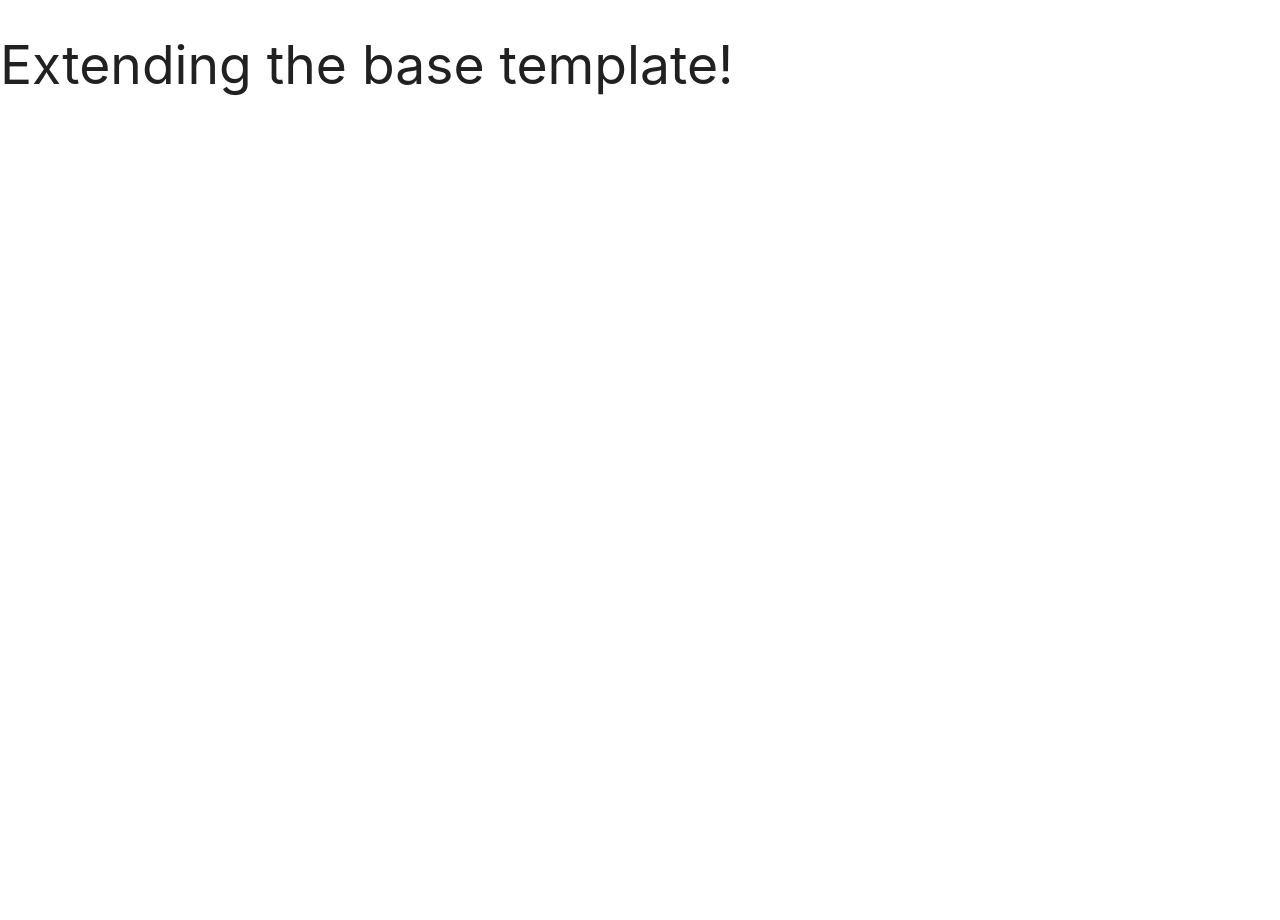
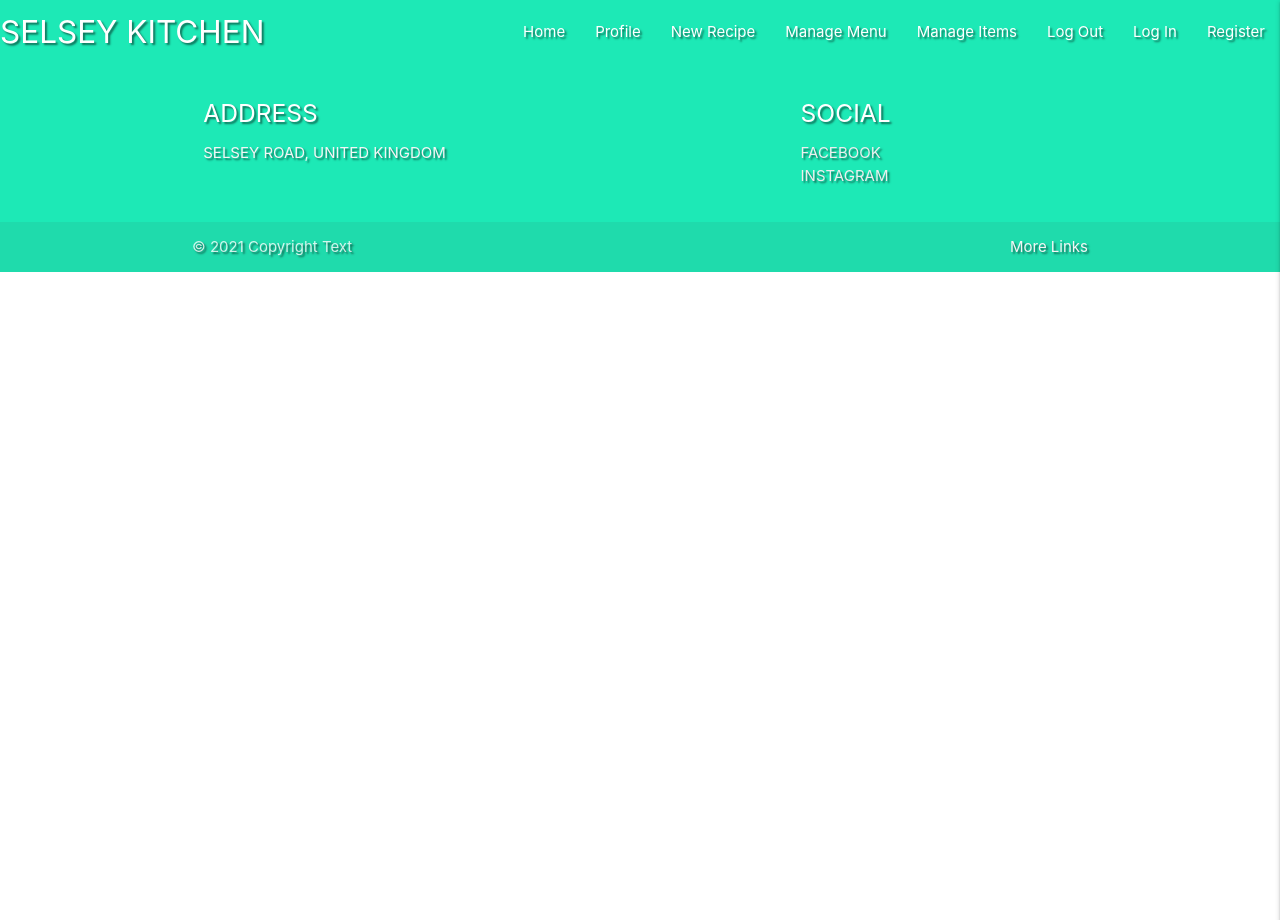
Before and after one commit to Code-Institute-Submissions/RoVsEk23-selsey_kitchen, a Flask app: page / in a window 1280 px wide. Run offline with Flask 2, Linux system fonts and the light colour scheme; data that the repository does not hold is empty; some libraries are stand-ins or nearby versions.

Commit message:
Added Materialize Navbar, Footer and Side navbar

```diff
--- a/static/css/style.css
+++ b/static/css/style.css
@@ -0,0 +1,13 @@
+.text-shadow {
+    text-shadow: 2px 2px 2px rgba(0, 0, 0, 0.5);
+}
+
+body {
+    display: flex;
+    min-height: 100vh;
+    flex-direction: column;
+}
+
+main {
+    flex: 1 0 auto;
+}
--- a/static/js/script.js
+++ b/static/js/script.js
@@ -0,0 +1,22 @@
+/*
+    jQuery for MaterializeCSS initialization
+*/
+
+$(document).ready(function () {
+    $(".sidenav").sidenav({
+        edge: "right"
+    });
+});
+
+
+
+
+
+/*
+    vanilla JavaScript for MaterializeCSS initialization
+*/
+
+// document.addEventListener('DOMContentLoaded', function () {
+//     let sidenavs = document.querySelectorAll(".sidenav");
+//     let sidenavsInstance = M.Sidenav.init(sidenavs, {edge: "right"});
+// });
--- a/templates/base.html
+++ b/templates/base.html
@@ -14,6 +14,40 @@
     {% endblock %}
     <title>Selsey Kitchen</title>
 </head>
+<header>
+    <!-- top navbar -->
+    <nav class="nav-extended text-shadow teal accent-3">
+        <div class="nav-wrapper">
+            <a href="#!" class="brand-logo">SELSEY KITCHEN</a>
+            <a href="#" data-target="mobile-demo" class="sidenav-trigger right"><i class="fas fa-bars"></i></a>
+            <ul class="right hide-on-med-and-down">
+                <li><a href="{{ url_for('get_recipes') }}">Home</a></li>
+                <li><a href="#">Profile</a></li>
+                <li><a href="#">New Recipe</a></li>
+                <li><a href="#">Manage Menu</a></li>
+                <li><a href="#">Manage Items</a></li>
+                <li><a href="#">Log Out</a></li>
+                <li><a href="#">Log In</a></li>
+                <li><a href="#">Register</a></li>
+            </ul>
+        </div>
+    </nav>
+
+    <!-- mobile sidenav -->
+    <ul class="sidenav" id="mobile-demo">
+        <li>
+            <h4 class="center-align light-blue-text text-darken 4">SELSEY KITCHEN</h4>
+        </li>
+        <li><a href="{{ url_for('get_recipes') }}">Home</a></li>
+        <li><a href="#">Profile</a></li>
+        <li><a href="#">New Recipe</a></li>
+        <li><a href="#">Manage Menu</a></li>
+        <li><a href="#">Manage Items</a></li>
+        <li><a href="#">Log Out</a></li>
+        <li><a href="#">Log In</a></li>
+        <li><a href="#">Register</a></li>
+    </ul>
+</header>
 
 <body>
 
@@ -27,5 +61,30 @@
     {% block scripts %}
     {% endblock %}
 </body>
+<footer>
+    <footer class="page-footer text-shadow teal accent-3">
+        <div class="container">
+            <div class="row">
+                <div class="col l6 s12">
+                    <h5 class="white-text">ADDRESS</h5>
+                    <p class="grey-text text-lighten-4">SELSEY ROAD, UNITED KINGDOM</p>
+                </div>
+                <div class="col l4 offset-l2 s12">
+                    <h5 class="white-text">SOCIAL</h5>
+                    <ul>
+                        <li><a class="grey-text text-lighten-3" href="#!">FACEBOOK</a></li>
+                        <li><a class="grey-text text-lighten-3" href="#!">INSTAGRAM</a></li>
+                    </ul>
+                </div>
+            </div>
+        </div>
+        <div class="footer-copyright">
+            <div class="container">
+                © 2021 Copyright Text
+                <a class="grey-text text-lighten-4 right" href="#!">More Links</a>
+            </div>
+        </div>
+    </footer>
+</footer>
 
 </html>
--- a/templates/recipes.html
+++ b/templates/recipes.html
@@ -1,7 +1,5 @@
 {% extends "base.html" %}
 {% block content %}
-
-<h2>Extending the base template!</h2>
 
 {% for recipe in recipes %}
 {{ recipe.category_name }}<br>
```
